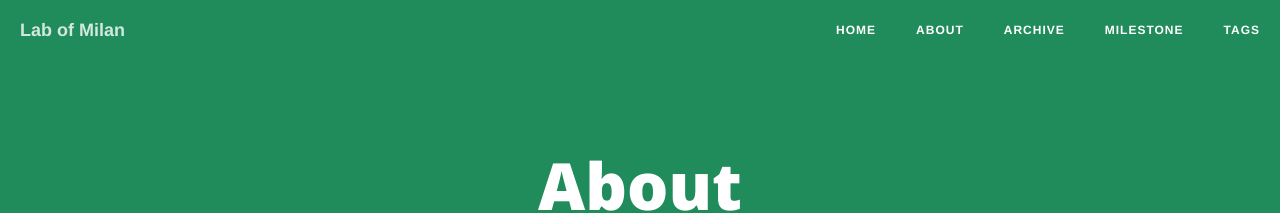
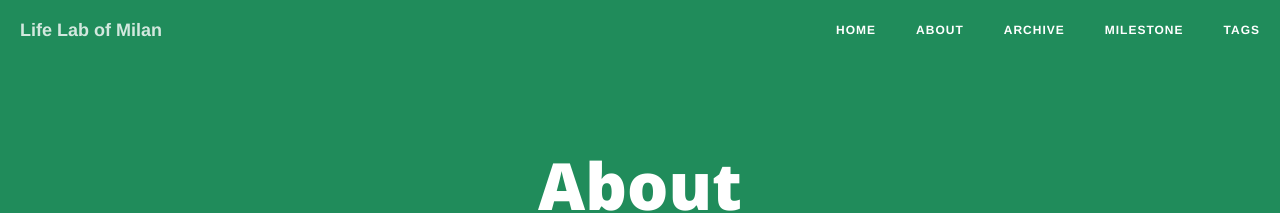
Before and after one commit to emma0224/emma0224.github.io, a Jekyll site: the page built from about.md, in a window 1280 px wide. Shown: the top 213 px of the page. Built offline with Jekyll 4.4.1, drawn with Linux system fonts in a browser that asks for light colours; nearby versions of some CDN libraries.

Commit message:
add names

```diff
--- a/_config.yml
+++ b/_config.yml
@@ -1,5 +1,5 @@
 # Site settings
-title: Lab of Milan # 你的博客名字，可以定义修订
+title: "Life Lab of Milan" # 你的博客名字，可以定义修订
 header-img: "img/green.jpg"
 tagline: "cn"
 description: "TestBlog"  # 一句话描述你的博客
```
